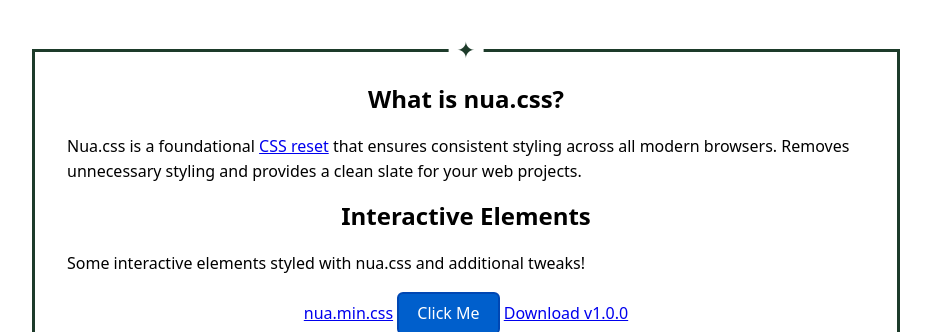
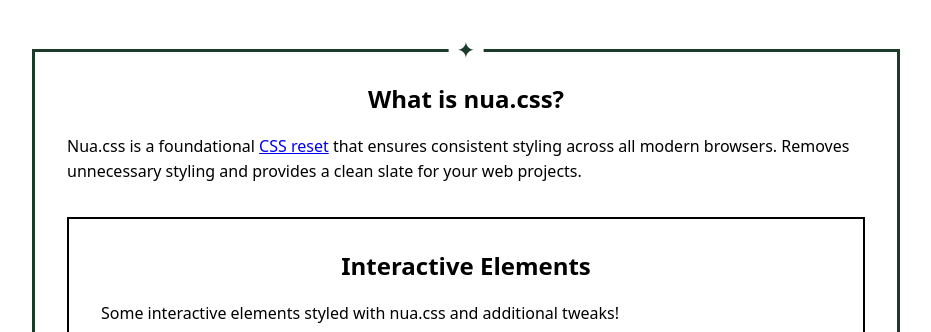
Before and after one commit to OSTARA711/nua-css, a plain HTML site: page index.html in a window 1280 px wide. Shown: the part 415-747 px from the top of the page, without its empty margins (174-1105 px from the left). Drawn offline with Linux system fonts and the light colour scheme.

Commit message:
interactive-section on style.css

```diff
--- a/style.css
+++ b/style.css
@@ -263,6 +263,49 @@ hr {
     overflow: visible;
 }
 
+/* ==========================================================================
+   Interactive Section (Component)
+   ========================================================================== */
+
+.interactive-section {
+    max-width: 900px;
+    margin: 2rem auto;
+    padding: 2rem;
+    border: 2px solid #000;
+    background: #fff;
+}
+
+.interactive-section .content {
+    text-align: center;
+    margin-bottom: 1.5rem;
+}
+
+/* Button row layout */
+.interactive-section .buttons {
+    display: flex;
+    flex-wrap: wrap;
+    justify-content: center;
+    gap: 1rem;
+    margin: 1.5rem 0;
+}
+
+/* Links styled as buttons */
+.interactive-section .download-btn {
+    display: inline-block;
+    padding: 10px 16px;
+    border: 2px solid #005fcc;
+    color: #005fcc;
+    text-decoration: none;
+    border-radius: 6px;
+    font-weight: 500;
+}
+
+.interactive-section .download-btn:hover {
+    background: #005fcc;
+    color: #fff;
+}
+/* ========================================================================== */
+
 /* Forms such as Buttons */
 button,
 input,
```
